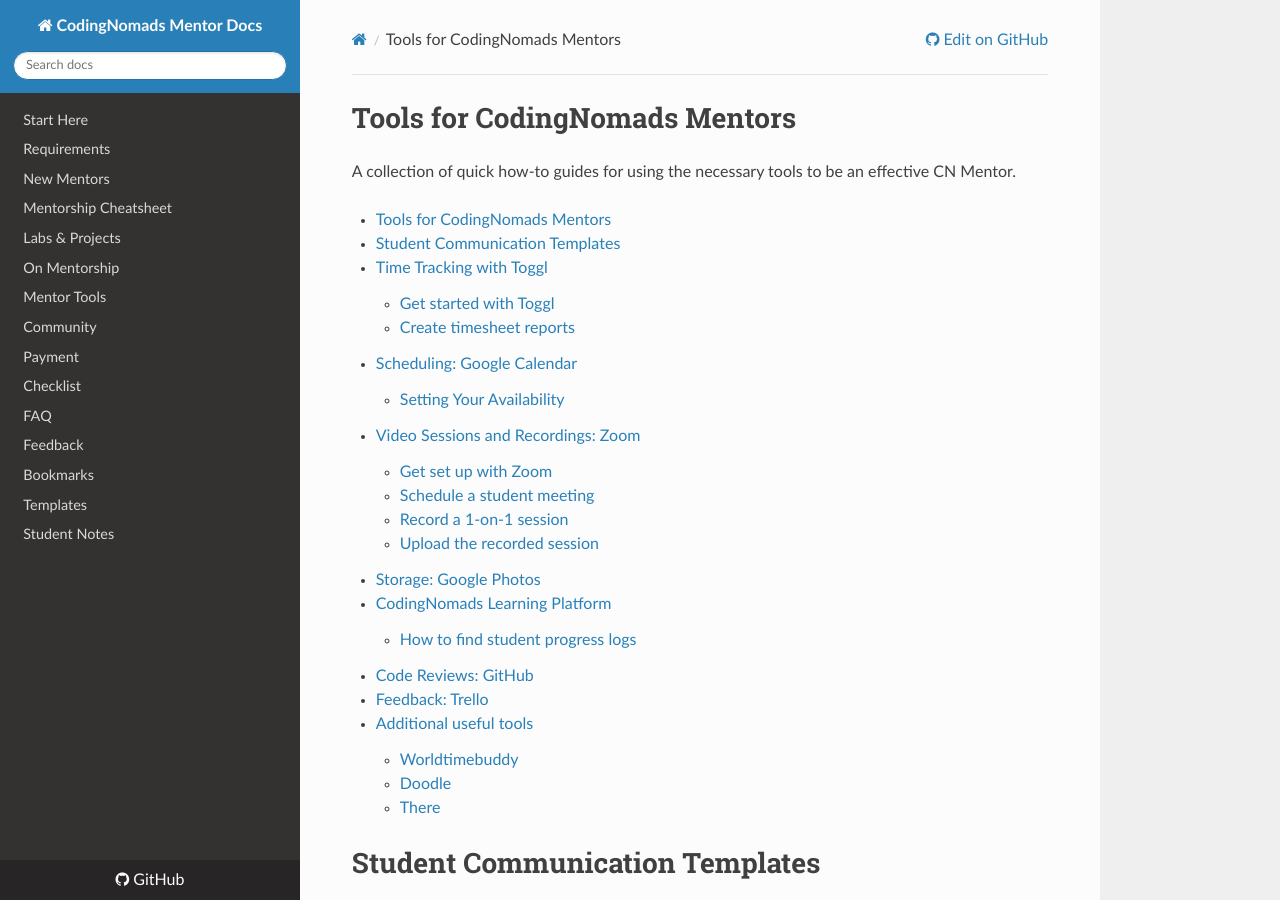
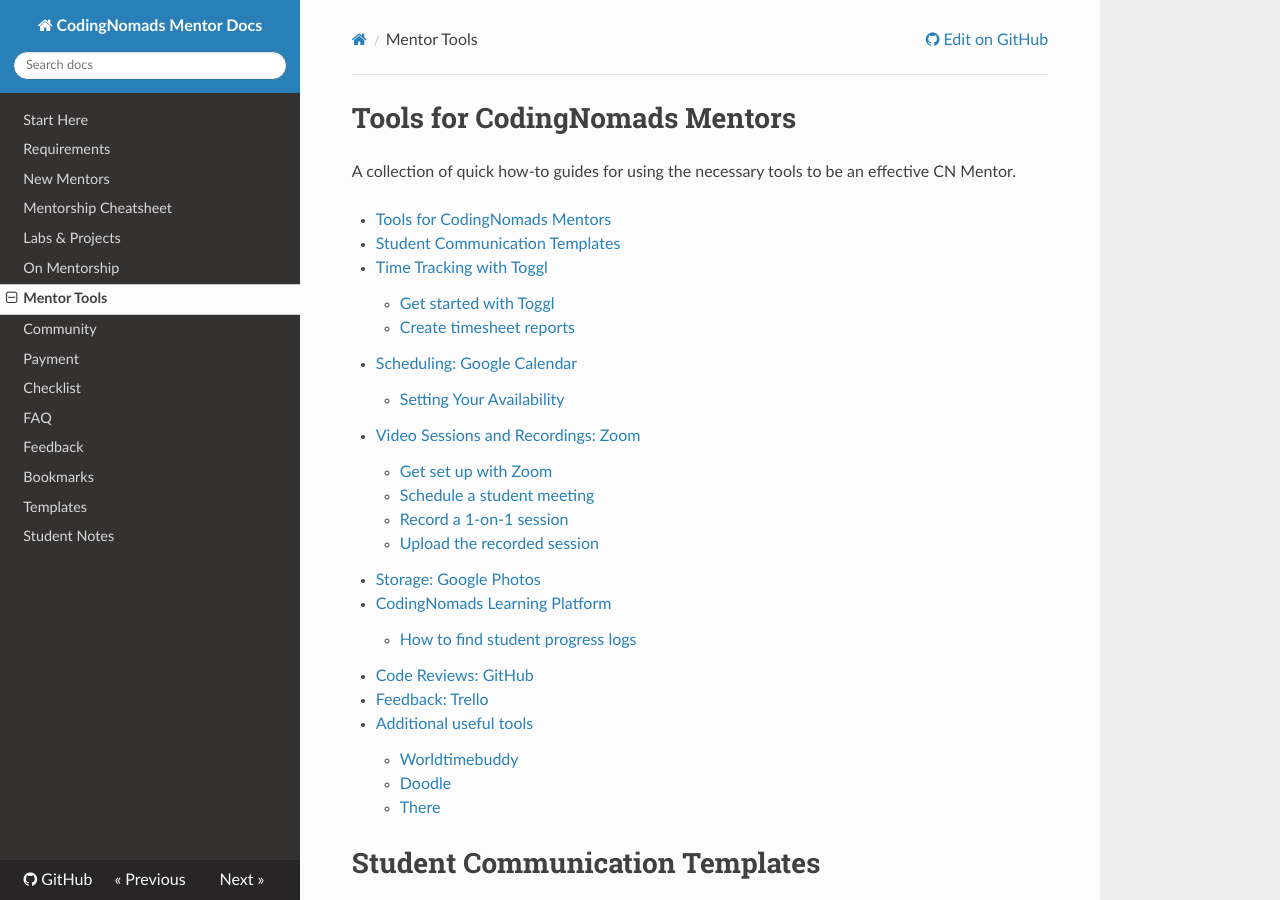
Before and after one commit to CodingNomads/mentor-docs, an MkDocs documentation site: the page built from docs/05_tools.md, in a window 1280 px wide and 900 px high. Built offline with MkDocs 1.6.1, drawn with Linux system fonts in a browser that asks for light colours; nearby versions of some CDN libraries; some of the changed lines change nothing that is shown.

Commit message:
Fix: remove char

```diff
--- a/mkdocs.yml
+++ b/mkdocs.yml
@@ -8,7 +8,7 @@
   - Mentorship Cheatsheet: 03_mentorship_process.md
   - Labs & Projects: 04_code_labs.md
   - On Mentorship: 04_how_to_mentor.md
-  - Mentor Tools: 05_tools.mds
+  - Mentor Tools: 05_tools.md
   - Community: 06_community.md
   - Payment: 07_payment.md
   - Checklist: 08_checklist.md
```
